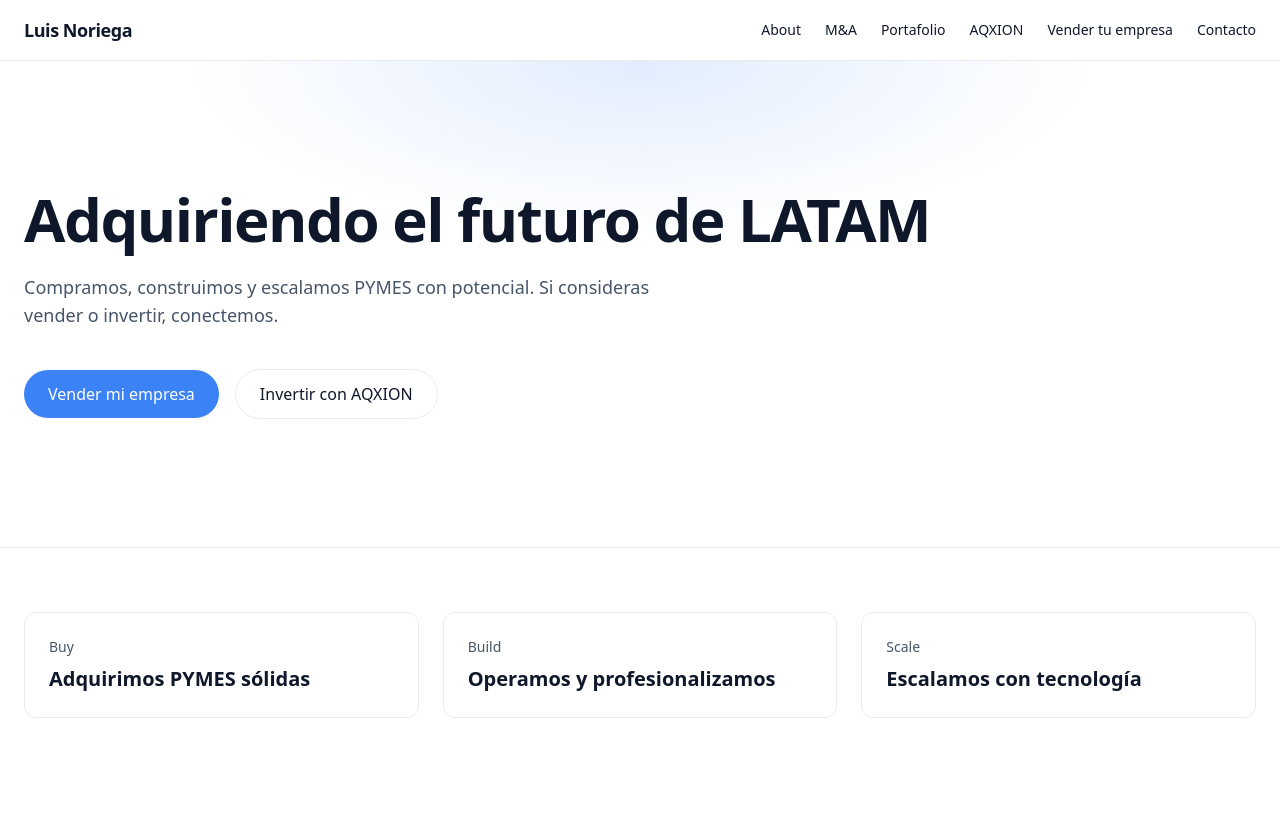
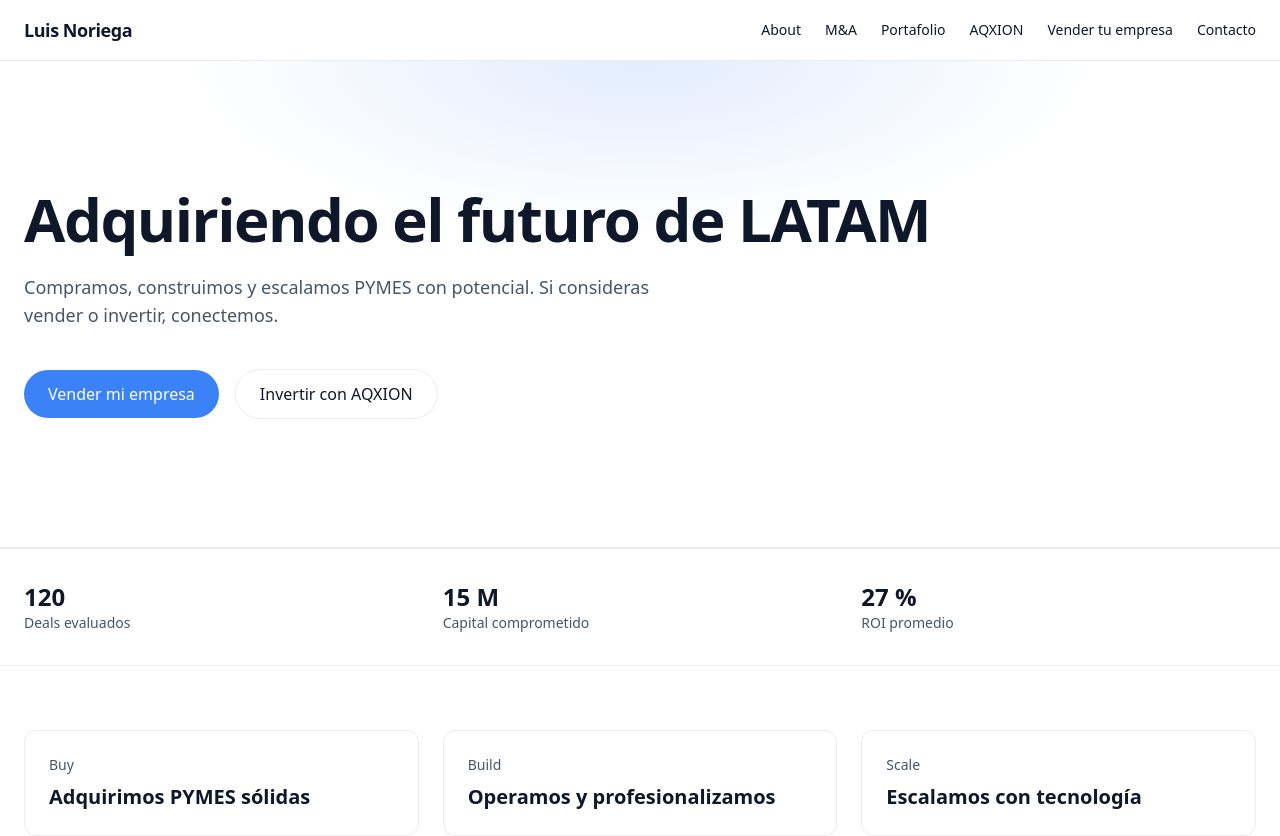
Before and after one commit to MagnusCole/luisnoriega-website, a Next.js app: page / in a window 1280 px wide. Shown: the top 836 px of the page. Built offline with nearby package versions, Linux system fonts and the light colour scheme.

Commit message:
feat(ux): route transitions, hero microinteractions, scroll reveals, metrics strip, json-ld, loading/404, tilt cards

```diff
--- a/app/layout.tsx
+++ b/app/layout.tsx
@@ -2,6 +2,7 @@ import type { Metadata } from "next";
 import { Inter, JetBrains_Mono } from "next/font/google";
 import Link from "next/link";
 import { Analytics } from "@vercel/analytics/react";
+import RouteTransition from "@/components/RouteTransition";
 import "./globals.css";
 
 const inter = Inter({
@@ -86,10 +87,29 @@ export default function RootLayout({
           data-domain="luisnoriega.com"
           src="https://plausible.io/js/script.js"
         />
+        {/* JSON-LD: Person & Organization */}
+        <script
+          type="application/ld+json"
+          dangerouslySetInnerHTML={{
+            __html: JSON.stringify({
+              "@context": "https://schema.org",
+              "@type": "Person",
+              name: "Luis Noriega",
+              url: "https://luisnoriega.com",
+              jobTitle: "Acquisition Entrepreneur",
+              worksFor: {
+                "@type": "Organization",
+                name: "AQXION"
+              }
+            })
+          }}
+        />
       </head>
       <body className={`${inter.variable} ${jetbrains.variable} antialiased bg-background text-foreground`}>
         <Navbar />
-        <main>{children}</main>
+        <main>
+          <RouteTransition>{children}</RouteTransition>
+        </main>
         <Footer />
         <Analytics />
       </body>
--- /dev/null
+++ b/app/loading.tsx
@@ -0,0 +1,7 @@
+export default function Loading() {
+  return (
+    <div className="min-h-[40vh] grid place-items-center">
+      <div className="h-6 w-6 animate-pulse rounded-full bg-accent" />
+    </div>
+  );
+}
--- /dev/null
+++ b/app/not-found.tsx
@@ -0,0 +1,15 @@
+import Link from "next/link";
+
+export default function NotFound() {
+  return (
+    <section className="container py-24 text-center">
+      <h1 className="text-3xl md:text-5xl font-semibold">Página no encontrada</h1>
+      <p className="mt-4 text-muted-foreground">La ruta que buscas no existe.</p>
+      <div className="mt-8">
+        <Link href="/" className="rounded-full border border-border px-5 py-2 hover:bg-white/5">
+          Volver al inicio
+        </Link>
+      </div>
+    </section>
+  );
+}
--- a/app/page.tsx
+++ b/app/page.tsx
@@ -1,23 +1,26 @@
 import Hero from "@/components/Hero";
+import MetricsStrip from "@/components/MetricsStrip";
+import ScrollReveal from "@/components/ScrollReveal";
 
 export default function Home() {
   return (
     <>
       <Hero />
+      <MetricsStrip />
       <section className="container py-16">
         <div className="grid gap-6 md:grid-cols-3">
-          <div className="rounded-xl border border-border p-6">
+          <ScrollReveal className="rounded-xl border border-border p-6">
             <p className="text-sm text-muted-foreground">Buy</p>
             <h3 className="mt-2 text-xl font-semibold">Adquirimos PYMES sólidas</h3>
-          </div>
-          <div className="rounded-xl border border-border p-6">
+          </ScrollReveal>
+          <ScrollReveal className="rounded-xl border border-border p-6">
             <p className="text-sm text-muted-foreground">Build</p>
             <h3 className="mt-2 text-xl font-semibold">Operamos y profesionalizamos</h3>
-          </div>
-          <div className="rounded-xl border border-border p-6">
+          </ScrollReveal>
+          <ScrollReveal className="rounded-xl border border-border p-6">
             <p className="text-sm text-muted-foreground">Scale</p>
             <h3 className="mt-2 text-xl font-semibold">Escalamos con tecnología</h3>
-          </div>
+          </ScrollReveal>
         </div>
       </section>
     </>
--- a/components/Hero.tsx
+++ b/components/Hero.tsx
@@ -1,5 +1,7 @@
 "use client";
 import { motion } from "framer-motion";
+import TextScramble from "@/components/ui/TextScramble";
+import MagneticButton from "@/components/ui/MagneticButton";
 
 export default function Hero() {
   return (
@@ -13,7 +15,7 @@ export default function Hero() {
           transition={{ duration: 0.6, ease: "easeOut" }}
           className="text-4xl md:text-6xl font-semibold tracking-tight"
         >
-          Adquiriendo el futuro de LATAM
+          <TextScramble text="Adquiriendo el futuro de LATAM" />
         </motion.h1>
         <motion.p
           initial={{ opacity: 0, y: 12 }}
@@ -25,18 +27,12 @@ export default function Hero() {
           vender o invertir, conectemos.
         </motion.p>
         <div className="mt-10 flex items-center gap-4">
-          <a
-            href="/vender"
-            className="inline-flex items-center justify-center rounded-full bg-accent px-6 py-3 font-medium text-white hover:opacity-90 transition"
-          >
+          <MagneticButton href="/vender" className="inline-flex items-center justify-center rounded-full bg-accent px-6 py-3 font-medium text-white hover:opacity-90 transition">
             Vender mi empresa
-          </a>
-          <a
-            href="/aqxion"
-            className="inline-flex items-center justify-center rounded-full border border-border px-6 py-3 font-medium hover:bg-white/5 transition"
-          >
+          </MagneticButton>
+          <MagneticButton href="/aqxion" className="inline-flex items-center justify-center rounded-full border border-border px-6 py-3 font-medium hover:bg-white/5 transition">
             Invertir con AQXION
-          </a>
+          </MagneticButton>
         </div>
       </div>
     </section>
--- /dev/null
+++ b/components/MetricsStrip.tsx
@@ -0,0 +1,49 @@
+"use client";
+import { useEffect, useState } from "react";
+import ScrollReveal from "@/components/ScrollReveal";
+
+type Metric = { label: string; value: number; suffix?: string };
+
+const METRICS: Metric[] = [
+  { label: "Deals evaluados", value: 120 },
+  { label: "Capital comprometido", value: 15, suffix: "M" },
+  { label: "ROI promedio", value: 27, suffix: "%" },
+];
+
+function Counter({ to, suffix }: { to: number; suffix?: string }) {
+  const [n, setN] = useState(0);
+  useEffect(() => {
+    const d = 900;
+    const start = performance.now();
+    let raf = 0;
+    const step = (t: number) => {
+      const p = Math.min(1, (t - start) / d);
+      setN(Math.floor(p * to));
+      if (p < 1) raf = requestAnimationFrame(step);
+    };
+    raf = requestAnimationFrame(step);
+    return () => cancelAnimationFrame(raf);
+  }, [to]);
+  return (
+    <span>
+      {n.toLocaleString()} {suffix}
+    </span>
+  );
+}
+
+export default function MetricsStrip() {
+  return (
+    <ScrollReveal className="border-y border-border bg-white/5">
+      <div className="container py-8 grid grid-cols-1 gap-6 md:grid-cols-3">
+        {METRICS.map((m) => (
+          <div key={m.label} className="flex flex-col items-start">
+            <div className="text-2xl font-semibold">
+              <Counter to={m.value} suffix={m.suffix} />
+            </div>
+            <p className="text-sm text-muted-foreground">{m.label}</p>
+          </div>
+        ))}
+      </div>
+    </ScrollReveal>
+  );
+}
--- /dev/null
+++ b/components/RouteTransition.tsx
@@ -0,0 +1,20 @@
+"use client";
+import { AnimatePresence, motion } from "framer-motion";
+import { usePathname } from "next/navigation";
+
+export default function RouteTransition({ children }: { children: React.ReactNode }) {
+  const pathname = usePathname();
+  return (
+    <AnimatePresence mode="wait">
+      <motion.div
+        key={pathname}
+        initial={{ opacity: 0, y: 8 }}
+        animate={{ opacity: 1, y: 0 }}
+        exit={{ opacity: 0, y: -8 }}
+        transition={{ duration: 0.28, ease: "easeOut" }}
+      >
+        {children}
+      </motion.div>
+    </AnimatePresence>
+  );
+}
--- /dev/null
+++ b/components/ScrollReveal.tsx
@@ -0,0 +1,38 @@
+"use client";
+import { useEffect, useRef, useState } from "react";
+
+export default function ScrollReveal({ children, className = "" }: { children: React.ReactNode; className?: string }) {
+  const ref = useRef<HTMLDivElement | null>(null);
+  const [visible, setVisible] = useState(false);
+
+  useEffect(() => {
+    const el = ref.current;
+    if (!el) return;
+    const obs = new IntersectionObserver(
+      ([e]) => {
+        if (e.isIntersecting) {
+          setVisible(true);
+          obs.disconnect();
+        }
+      },
+      { rootMargin: "-10% 0px", threshold: 0.15 }
+    );
+    obs.observe(el);
+    return () => obs.disconnect();
+  }, []);
+
+  const reduce = typeof window !== "undefined" && window.matchMedia && window.matchMedia('(prefers-reduced-motion: reduce)').matches;
+  const style = reduce
+    ? undefined
+    : ({
+        transform: visible ? "none" : "translateY(12px)",
+        opacity: visible ? 1 : 0,
+        transition: "opacity .4s ease, transform .4s ease",
+      } as React.CSSProperties);
+
+  return (
+    <div ref={ref} className={className} style={style}>
+      {children}
+    </div>
+  );
+}
--- a/components/portfolio/ProjectCard.tsx
+++ b/components/portfolio/ProjectCard.tsx
@@ -1,9 +1,22 @@
+"use client";
 import Link from "next/link";
 import type { Project } from "@/lib/portfolio";
 
 export default function ProjectCard({ project }: { project: Project }) {
   return (
-    <div className="rounded-xl border border-border p-6 hover:bg-white/5 transition">
+    <div
+      className="rounded-xl border border-border p-6 transition will-change-transform"
+      onMouseMove={(e) => {
+        const el = e.currentTarget as HTMLDivElement;
+        const r = el.getBoundingClientRect();
+        const x = ((e.clientX - r.left) / r.width) * 2 - 1;
+        const y = ((e.clientY - r.top) / r.height) * 2 - 1;
+        el.style.transform = `perspective(700px) rotateX(${(-y * 4).toFixed(2)}deg) rotateY(${(x * 6).toFixed(2)}deg)`;
+      }}
+      onMouseLeave={(e) => {
+        (e.currentTarget as HTMLDivElement).style.transform = "none";
+      }}
+    >
       <div className="flex items-start justify-between gap-4">
         <div>
           <h3 className="text-lg font-semibold">{project.title}</h3>
--- /dev/null
+++ b/components/ui/MagneticButton.tsx
@@ -0,0 +1,54 @@
+"use client";
+import { useRef } from "react";
+import Link from "next/link";
+
+type Props = {
+  href?: string;
+  className?: string;
+  children: React.ReactNode;
+} & React.ButtonHTMLAttributes<HTMLButtonElement>;
+
+export default function MagneticButton({ href, children, className = "", ...props }: Props) {
+  const ref = useRef<HTMLButtonElement | null>(null);
+
+  const onMouseMove = (e: React.MouseEvent<HTMLButtonElement>) => {
+    const el = ref.current;
+    if (!el) return;
+    const rect = el.getBoundingClientRect();
+    const x = e.clientX - rect.left - rect.width / 2;
+    const y = e.clientY - rect.top - rect.height / 2;
+    el.style.transform = `translate(${x * 0.15}px, ${y * 0.15}px)`;
+  };
+
+  const reset = () => {
+    const el = ref.current;
+    if (!el) return;
+    el.style.transform = "translate(0,0)";
+  };
+
+  if (href) {
+    // Next.js Link forwards props to the underlying anchor element
+    return (
+      <Link
+        href={href}
+        className={`inline-block ${className}`}
+        onMouseMove={(e) => onMouseMove(e as unknown as React.MouseEvent<HTMLButtonElement>)}
+        onMouseLeave={reset}
+      >
+        {children}
+      </Link>
+    );
+  }
+
+  return (
+    <button
+      ref={ref}
+      onMouseMove={onMouseMove}
+      onMouseLeave={reset}
+      className={className}
+      {...props}
+    >
+      {children}
+    </button>
+  );
+}
--- /dev/null
+++ b/components/ui/TextScramble.tsx
@@ -0,0 +1,40 @@
+"use client";
+import { useEffect, useRef, useState } from "react";
+
+const CHARS = "!<>-_=+*\/[]{}—•^?#@£$%&";
+
+export default function TextScramble({ text, className = "" }: { text: string; className?: string }) {
+  const [output, setOutput] = useState(text);
+  const frame = useRef(0);
+  const lastText = useRef(text);
+
+  useEffect(() => {
+    let raf = 0;
+    const from = lastText.current;
+    const to = text;
+    const maxLen = Math.max(from.length, to.length);
+    const duration = 22; // frames
+
+    const animate = () => {
+      frame.current += 1;
+      const newText = Array.from({ length: maxLen })
+        .map((_, i) => {
+          const progress = frame.current / duration;
+          const shouldReveal = progress > i / maxLen;
+          if (shouldReveal) return to[i] ?? "";
+          return CHARS[Math.floor(Math.random() * CHARS.length)];
+        })
+        .join("");
+      setOutput(newText);
+      if (frame.current < duration) raf = requestAnimationFrame(animate);
+      else setOutput(to);
+    };
+
+    frame.current = 0;
+  raf = requestAnimationFrame(animate);
+  lastText.current = text;
+    return () => cancelAnimationFrame(raf);
+  }, [text]);
+
+  return <span className={className}>{output}</span>;
+}
```
